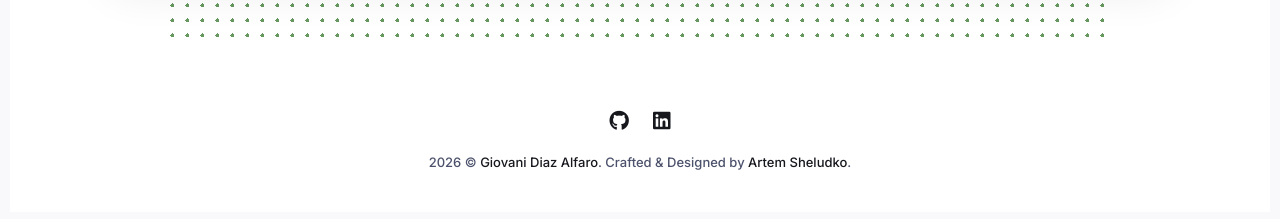
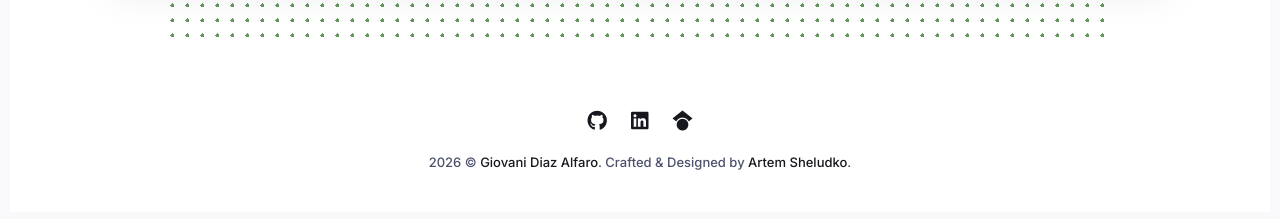
Before and after one commit to giovanidiazalfaro/giovanidiazalfaro.github.io, a Jekyll site: the page built from index.html, in a window 1280 px wide. Shown: the part 1594-1813 px from the top of the page. Built offline with Jekyll 4.4.1, drawn with Linux system fonts in a browser that asks for light colours; the list of posts is cut into pages by our own code.

Commit message:
Added google scholar badge to 'About Me'

```diff
--- a/_data/settings.yml
+++ b/_data/settings.yml
@@ -104,6 +104,7 @@
 #- {icon: "fa-brands fa-x-twitter", name: "Twitter", link: "https://twitter.com"}
 - {icon: "fa-brands fa-github", name: "Github", link: "https://github.com/giovanidiazalfaro"}
 - {icon: "fa-brands fa-linkedin", name: "LinkedIn", link: "https://linkedin.com/in/giovani-diaz-alfaro"}
+- {icon: "fa-brands fa-google-scholar", name: "Google Scholar", link: "https://scholar.google.com/citations?user=6wN_pbIAAAAJ&hl=en"}
 
 # Example of adding a new link to the author section and footer: - {icon: "fa-brands fa-instagram", name: "Instagram", link: "https://instagram.com}
 # Other icons can be found at https://fontawesome.com/
```
